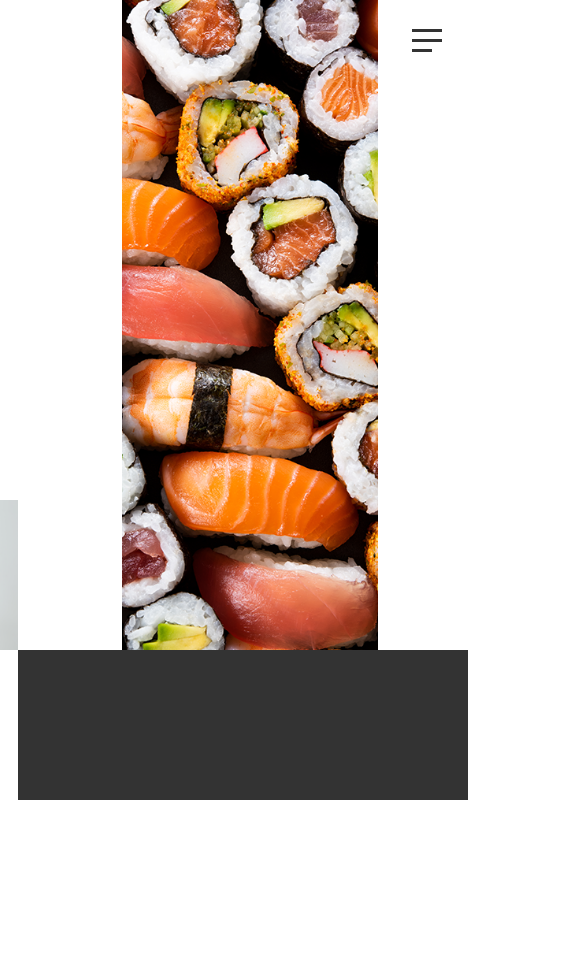
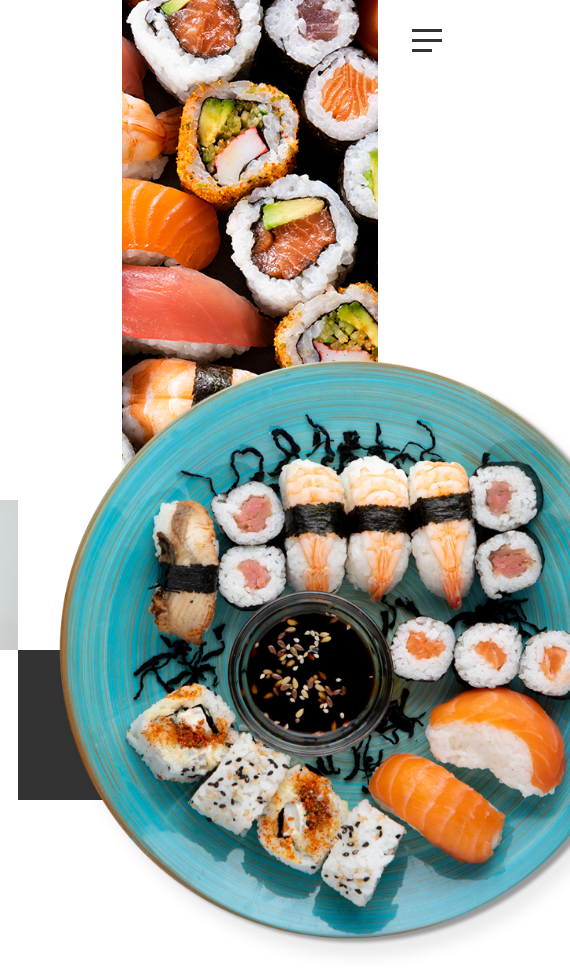
Before and after one commit to kamilogrodowczyk/Sushi-Website, a plain HTML site: page index.html in a window 1280 px wide. Shown: the top 972 px of the page, 710-1280 px from the left. Drawn offline with Linux system fonts and the light colour scheme.

Commit message:
Website with big plate

```diff
--- a/index.html
+++ b/index.html
@@ -76,7 +76,7 @@
                 </div>
             </div>
             <div class="hero__image-vertical posabs-t" style="background-image: url(img/hero-vertical.png);"></div>
-            <!-- <img src="img/hero-image.png" alt="" class="hero__image-plate posabs-r" > -->
+            <img src="img/hero-image.png" alt="" class="hero__image-plate posabs-r" >
         </section>
         <section>
             <div class="welcome my-15 posrel">
```
